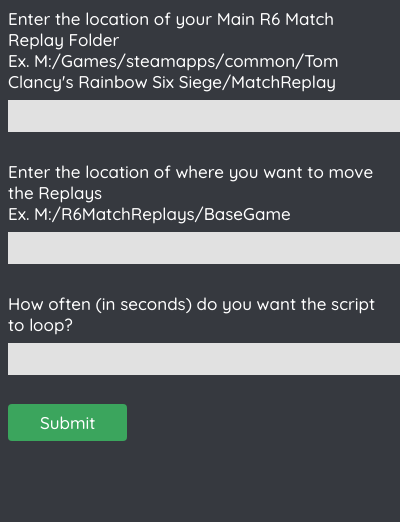
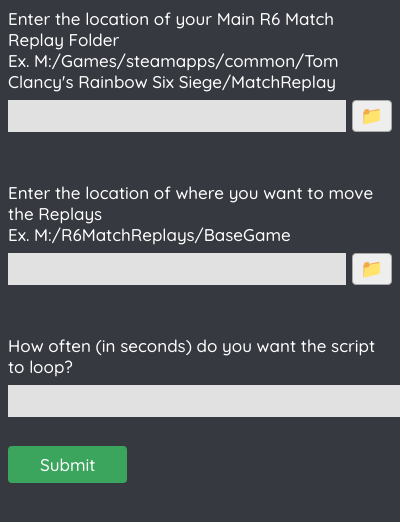
Before and after one commit to Ken-Miles/R6-Auto-Replay-Backup-GUI, an Electron app: page configMenu.html in a window 400 px wide. Shown: the top 522 px of the page. Drawn offline with Linux system fonts and the light colour scheme; no server answers.

Commit message:
add file picker option to config

```diff
--- a/configMenu.html
+++ b/configMenu.html
@@ -8,15 +8,21 @@
         <form>
             <a id='main-text'>Enter the location of your Main R6 Match Replay Folder</a><br>
             <a id='main-text'>Ex. M:/Games/steamapps/common/Tom Clancy's Rainbow Six Siege/MatchReplay</a><br>
-            <input id="mainFile" class='input' type="text">
+            <div class="input-group">
+                <input id="mainFile" class="input" type="text">
+                <button type="button" class="folder-btn" data-target="mainFile">📁</button>
+            </div>
             <br><br>
 
             <a id='main-text'>Enter the location of where you want to move the Replays</a><br>
             <a id='main-text'>Ex. M:/R6MatchReplays/BaseGame</a>
             <br>
-            <input id="storageFile" class='input' type="text">
-            <br>
-            <br>
+            <div class="input-group">
+                <input id="storageFile" class='input' type="text">
+                <button type="button" class="folder-btn" data-target="storageFile">📁</button>
+            </div>
+            <br><br>
+
             <a id="main-text">How often (in seconds) do you want the script to loop?</a>
             <br>
             <input type="number" id="time" class="input">
@@ -28,6 +34,16 @@
         <script>
             const electron = require('electron');
             const { ipcRenderer } = electron;
+
+            document.querySelectorAll('.folder-btn').forEach(btn => {
+                btn.addEventListener('click', async () => {
+                    const targetInputId = btn.getAttribute('data-target');
+                    const folderPath = await ipcRenderer.invoke('dialog:openDirectory');
+                    if (folderPath) {
+                        document.getElementById(targetInputId).value = folderPath;
+                    }
+                });
+            });
 
             const form = document.querySelector('form');
             form.addEventListener('submit', submitForm);
--- a/styles.css
+++ b/styles.css
@@ -127,3 +127,18 @@ input[type=number]:focus {
 #link {
     color:aquamarine;
 }
+
+.input-group {
+    display: flex;
+    gap: 6px;
+    align-items: center;
+}
+
+.folder-btn {
+    background-color: #eee;
+    border: 1px solid #aaa;
+    border-radius: 4px;
+    padding: 4px 8px;
+    cursor: pointer;
+    font-size: 18px;
+}
```
Also changed, not shown: index.js (+10 -0 lines), 2 other files.
